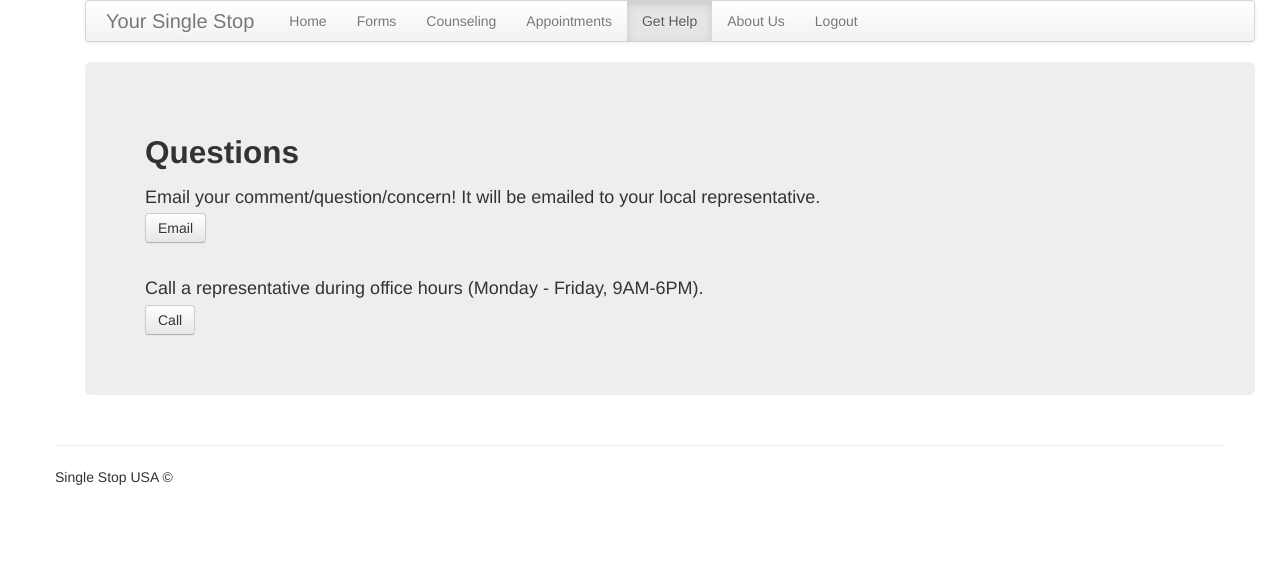
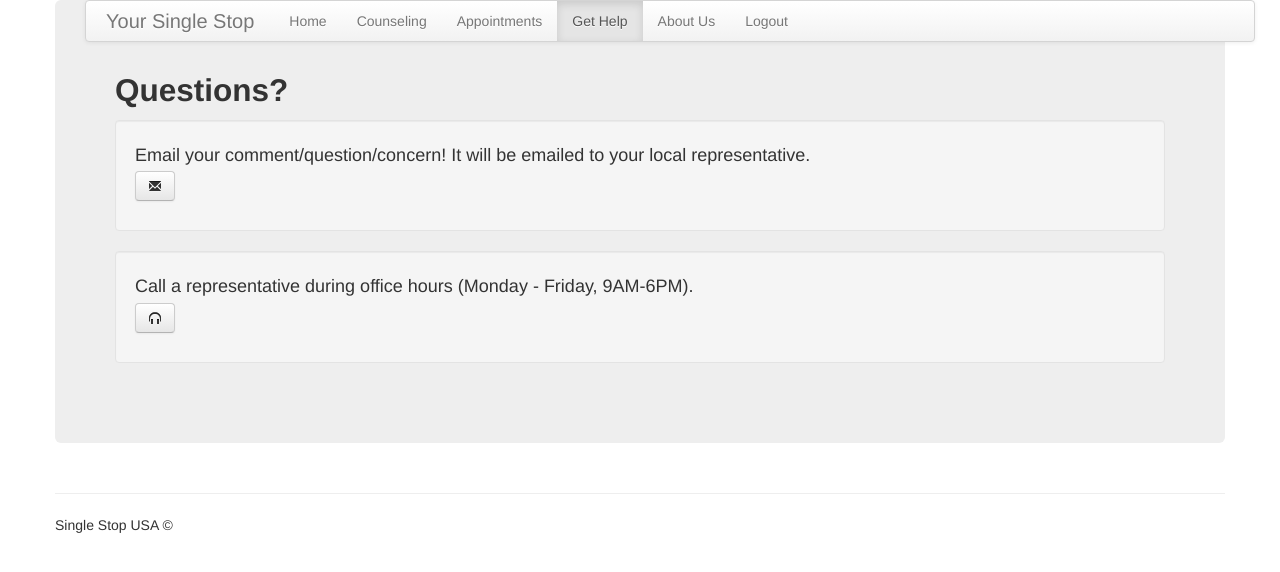
Before and after one commit to chrso/single-stop, a Flask app: page /student/help in a window 1280 px wide. Shown: the top 572 px of the page. Run offline with Flask 2, Linux system fonts and the light colour scheme; the visitor is signed in with stand-in values (Sample User, id 1); some libraries are stand-ins or nearby versions.

Commit message:
new layout

```diff
--- a/templates/help.html
+++ b/templates/help.html
@@ -7,7 +7,6 @@
     <a class="brand" href="{{ url_for('index') }}">Your Single Stop</a>
     <ul class="nav">
       <li><a href="{{ url_for('student') }}">Home</a></li>
-      <li><a href="{{ url_for('forms') }}">Forms</a></li>
       <li><a href="{{ url_for('counseling') }}">Counseling</a></li>
       <li><a href="{{ url_for('appointment') }}">Appointments</a></li>
       <li class="active"><a href="{{ url_for('help') }}">Get Help</a></li>
@@ -15,22 +14,22 @@
       <li><a href="{{ url_for('logout') }}">Logout</a></li>
     </ul>
     </div>
- </div>
+  </div>
+</div>
 
 
 <div class="hero-unit">
-<h2>Questions</h2>
-  Email your comment/question/concern! It will be emailed to your local representative.<br>
-  <button type="submit" class="btn" onClick="location.href='mailto:singlestoptester@gmail.com?subject=Help!'">Email</button><br><br>
-  Call a representative during office hours (Monday - Friday, 9AM-6PM).<br>
-  <button type="submit" class="btn" onClick="location.href='tel:212-220-8195'">Call</button>
+  <h2>Questions?</h2>
+  <div class="well">
+    <p>Email your comment/question/concern! It will be emailed to your local representative.<br>
+    <button type="submit" class="btn" onClick="location.href='mailto:singlestoptester@gmail.com?subject=Help!'"><i class="icon-envelope"></i></button></p>
+  </div>
+  <div class="well">
+   <p>Call a representative during office hours (Monday - Friday, 9AM-6PM).<br>
+    <button type="submit" class="btn" onClick="location.href='tel:212-220-8195'"><i class="icon-headphones"></i></button></p>
+  </div>
 </div>
 
-<script src="http://code.jquery.com/jquery.js"></script>
-<script src="js/bootstrap.min.js"></script>
-
-
-</div>
 </div>
 
 {% endblock %}
--- a/templates/login.html
+++ b/templates/login.html
@@ -1,7 +1,8 @@
 {% extends "layout.html" %}
 {% block body %}
 
-<div class="span12 offset1">
+<div class="container">
+<div class="span12">
 
 	<div class="navbar">
 	  <div class="navbar-inner">
@@ -10,6 +11,7 @@
 	    </ul>
 	  </div>
 	</div>
+</div>
 
 <h2>Login</h2>
 
--- a/templates/student.html
+++ b/templates/student.html
@@ -8,7 +8,6 @@
     <a class="brand" href="{{ url_for('index') }}">Your Single Stop</a>
     <ul class="nav">
       <li class="active"><a href="{{ url_for('student') }}">Home</a></li>
-      <li><a href="{{ url_for('forms') }}">Forms</a></li>
       <li><a href="{{ url_for('counseling') }}">Counseling</a></li>
       <li><a href="{{ url_for('appointment') }}">Appointments</a></li>
       <li><a href="{{ url_for('help') }}">Get Help</a></li>
@@ -17,6 +16,7 @@
     </ul>
     </div>
   </div>
+</div>
 
 	<div class="row" onmouseover="myFunction3();">
 
@@ -84,5 +84,4 @@
   </div>
 
 </div>
-</div>
 {% endblock %}
```
Also changed, not shown: templates/appointment.html (+4 -7 lines), templates/counseling.html (+12 -11 lines), templates/index.html (+10 -7 lines), templates/register.html (+3 -5 lines).
